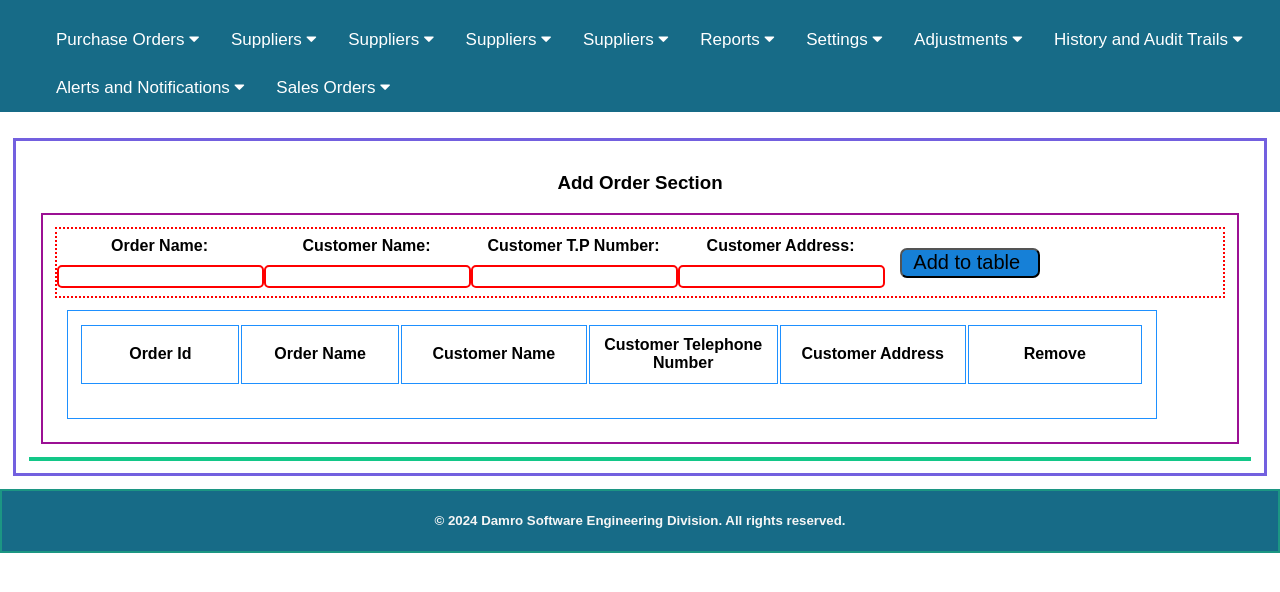
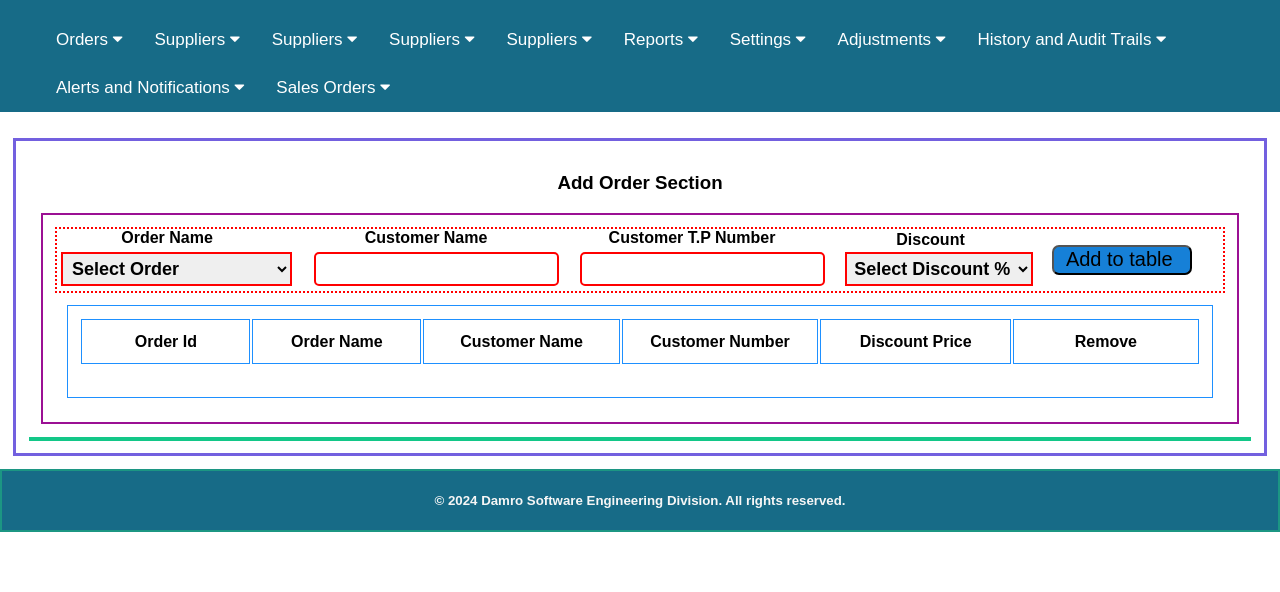
Before and after one commit to mihiranga-official/Responsive-web-Only-CSS, an Angular app: page /addOrder in a window 1280 px wide. Shown: the top 592 px of the page. Built offline with nearby package versions, Linux system fonts and the light colour scheme.

Commit message:
added row wit docount price and order name as a selct

```diff
--- a/src/app/addorder/addorder.component.html
+++ b/src/app/addorder/addorder.component.html
@@ -1,86 +1,88 @@
-
 <div class="main-divider">
   <form action="" class="form-divider">
     <h3>Add Order Section</h3>
     <div class="form-divider-one">
       <div class="form-divider-indivder">
-            <!-- <div class="">
+        <!-- <div class="">
           <label for="">Order Id:</label> <input  [(ngModel)]="newOrder.orderId" [ngModelOptions]="{standalone:true}" type="text" />
         </div> -->
         <div class="">
-          <label for="">Order Name:</label>
-          <input  [(ngModel)]="newOrder.orderName" [ngModelOptions]="{standalone:true}" type="text" />
-          <!-- <select name="" id="">
-            <option value="">1</option>
-            <option value="">1</option>
-            <option value="">1</option>
-          </select> -->
+          <label for="">Order Name</label>
+
+           <select  name="" id=""  [(ngModel)]="newOrder.orderName" [ngModelOptions]="{standalone:true}">
+            <option value="" disabled selected>Select Order</option>
+            <option  value="Rice & Curry LKR: 350">Rice & Curry LKR: 350</option>
+            <option value="Fish Bun LKR: 50">Fish Bun LKR: 50</option>
+            <option value="Jam Bun LKR: 45">Jam Bun LKR: 45</option>
+            <option value="Sausage  Bun LKR: 100">Sausage  Bun LKR: 100</option>
+          </select>
         </div>
         <div class="">
-          <label for="">Customer Name:</label>
-          <input [(ngModel)]="newOrder.customername" [ngModelOptions]="{standalone:true}" type="text" />
+          <label for="">Customer Name</label>
+          <input
+            [(ngModel)]="newOrder.customername"
+            [ngModelOptions]="{ standalone: true }"
+            type="text"
+          />
         </div>
         <div class="">
-          <label for="">Customer T.P Number:</label>
-          <input [(ngModel)]="newOrder.customerTele" required maxlength="10"  pattern="[0-9]{10}"    [ngModelOptions]="{standalone:true}"     type="text"  #tp="ngModel"/>
-
+          <label for="">Customer T.P Number</label>
+          <input
+            [(ngModel)]="newOrder.customerTele"
+            required
+            maxlength="10"
+            pattern="[0-9]{10}"
+            [ngModelOptions]="{ standalone: true }"
+            type="text"
+            #tp="ngModel"
+          />
         </div>
         <div class="">
-          <label for="">Customer Address:</label>
-          <input [(ngModel)]="newOrder.customerAddress" [ngModelOptions]="{standalone:true}"  type="text" />
+          <label for="">Discount </label>
+
+          <select    name="" id=""  [(ngModel)]="newOrder.discountPrice" [ngModelOptions]="{standalone:true}">
+            <option value="" disabled selected>Select Discount %</option>
+            <option  value="1%">1% </option>
+            <option  value="0%">0% </option>
+            <option value="2%">2%</option>
+            <option value="5%">5%</option>
+            <option value="10%">10%</option>
+          </select>
         </div>
-        <button (click)="addItem()" class="enter-to-table">Add to table <i class="fa fa-add"></i></button>
+        <button (click)="addItem()" class="enter-to-table">
+          Add to table <i class="fa fa-add"></i>
+        </button>
       </div>
-      <div>
-
-      </div>
-      <table class="left-table">
+      <div></div>
+      <table class="left-table" style="width: auto">
         <thead>
           <tr>
             <th>Order Id</th>
             <th>Order Name</th>
             <th>Customer Name</th>
-            <th>Customer Telephone Number</th>
-            <th>Customer Address</th>
-            <th>Remove </th>
-
+            <th>Customer Number</th>
+            <th>Discount Price</th>
+            <th>Remove</th>
           </tr>
         </thead>
         <tbody>
-          <tr  *ngFor="let item of items;let i=index">
+          <tr *ngFor="let item of items; let i = index">
+            <td>{{ item.orderId }}</td>
+            <td>{{ item.orderName }}</td>
+            <td>{{ item.customername }}</td>
+            <td>{{ item.customerTele }}</td>
 
+            <td>{{ item.discountPrice }}</td>
 
-            <td>{{item.orderId}}</td>
-            <td>{{item.orderName}}</td>
-            <td>{{item.customername}}</td>
-            <td>{{item.customerTele}}</td>
-            <td>{{item.customerAddress}}</td>
-
-    <td><button class="removr"  (click)="removeItem(item.orderId)"> <i class="fa fa-close"></i> </button></td>
+            <td>
+              <button class="removr" (click)="removeItem(item.orderId)">
+                <i class="fa fa-close"></i>
+              </button>
+            </td>
           </tr>
         </tbody>
       </table>
-      <!-- <table class="right-table">
-        <thead>
-          <tr>
-            <th>1</th>
-            <th>1</th>
-            <th>1</th>
-            <th>1</th>
-          </tr>
-        </thead>
-        <tbody>
-          <tr>
-            <td>ggh</td>
-            <td>ggh</td>
-            <td>ggh</td>
-            <td>ggh</td>
-          </tr>
-        </tbody>
-      </table> -->
     </div>
-    <div class="second-divider">
-
-    </div>
+    <div class="second-divider"></div>
   </form>
 </div>
--- a/src/app/addorder/addorder.component.scss
+++ b/src/app/addorder/addorder.component.scss
@@ -1,52 +1,52 @@
-
-body{
+body {
   margin: 0;
   padding: 0;
 }
-.main-divider{
-    border: 3px solid #7360DF;
-    margin: 1%;
-    padding: 1%;
-
-
-}
-h3{
-    text-align: center;
-
-
-}
-.form-divider-one{
-    border: 2px solid #9b1094 ;
+.main-divider {
+  border: 3px solid #7360df;
   margin: 1%;
   padding: 1%;
 }
-.form-divider-indivder{
-
+h3 {
+  text-align: center;
+}
+.form-divider-one {
+  border: 2px solid #9b1094;
+  margin: 1%;
+  padding: 1%;
+}
+.form-divider-indivder {
   display: grid;
   grid-template-columns: repeat(6, 1fr);
   text-align: center;
+  gap: 30px;
   border: 2px dotted red;
   align-items: center; /* Centers vertically */
   place-items: center;
-
 }
-.enter-to-table{
+.enter-to-table {
   font-size: 20px;
   margin: 11%;
   width: 140px;
   height: 30px;
   border-radius: 7px;
   background-color: #1680d7;
-
-
-}.second-divider{
+}
+.second-divider {
   border: 2px solid #13c788;
-
 }
-.removr{
-
-    width:100px;
-    height: 20px
-
-
+.removr {
+  width: 100px;
+  height: 20px;
 }
+input {
+  font-size: large;
+  margin: 2%;
+  padding: 2%;
+}
+select {
+  margin: 2%;
+  padding: 2%;
+  font-size: large;
+  font-weight: 600;
+}
--- a/src/app/addorder/addorder.component.ts
+++ b/src/app/addorder/addorder.component.ts
@@ -17,31 +17,32 @@ export class AddorderComponent {
     orderName: '',
     customername: '',
     customerTele: '',
-    customerAddress: '',
+    discountPrice: '',
   }
 
   items: Array<{
     orderId: string
     orderName: string,
-    customername: string, customerTele: string, customerAddress: string
+    customername: string,
+    customerTele: string,
+    discountPrice: string
   }> = []
 
   addItem() {
-    if (this.newOrder.orderName && this.newOrder.customername && this.newOrder.customerTele && this.newOrder.customerAddress) {
+    if ( this.newOrder.customername && this.newOrder.customerTele && this.newOrder.orderName && this.newOrder.discountPrice   ) {
       const newId = this.items.length + 1;
 
 
       this.items.push({
         orderId: newId.toString(),
-        orderName: this.newOrder.orderName,
+       orderName: this.newOrder.orderName,
         customername: this.newOrder.customername,
         customerTele: this.newOrder.customerTele,
-        customerAddress: this.newOrder.customerAddress
-
+       discountPrice: this.newOrder.discountPrice,
       });
 
       //for clear after submitting
-      this.newOrder = { orderId: '', orderName: '', customername: '', customerTele: '', customerAddress: '' }
+      this.newOrder = { orderId: '', orderName:'', customername: '', customerTele: '' ,discountPrice :''}
 
     }
   }
--- a/src/app/app.component.html
+++ b/src/app/app.component.html
@@ -5,7 +5,7 @@
           <!-- <a>Damro Inventory</a> -->
           <div class="dropdown">
 
-            <button class="dropbtn">Purchase Orders
+            <button class="dropbtn">Orders
               <i class="fa fa-caret-down"></i>
             </button>
 
--- a/src/styles.scss
+++ b/src/styles.scss
@@ -180,7 +180,9 @@ input[type="text"] {
 
   //animation: blink 1s infinite;
 }
-
+select{
+  border: 2px solid red;
+}
 table,
 th,
 td,
```
Lines whose indentation alone changed are shown as unchanged.
